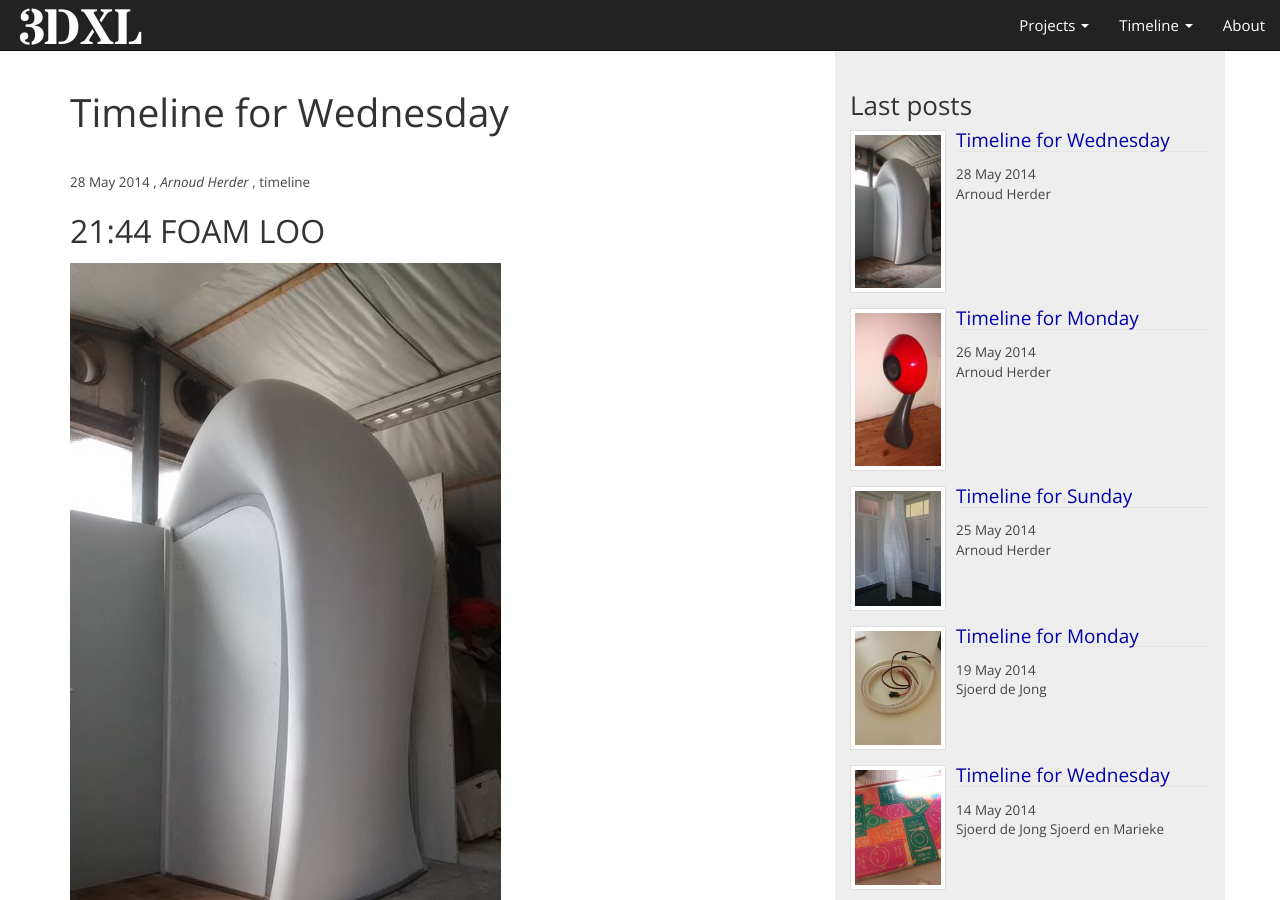
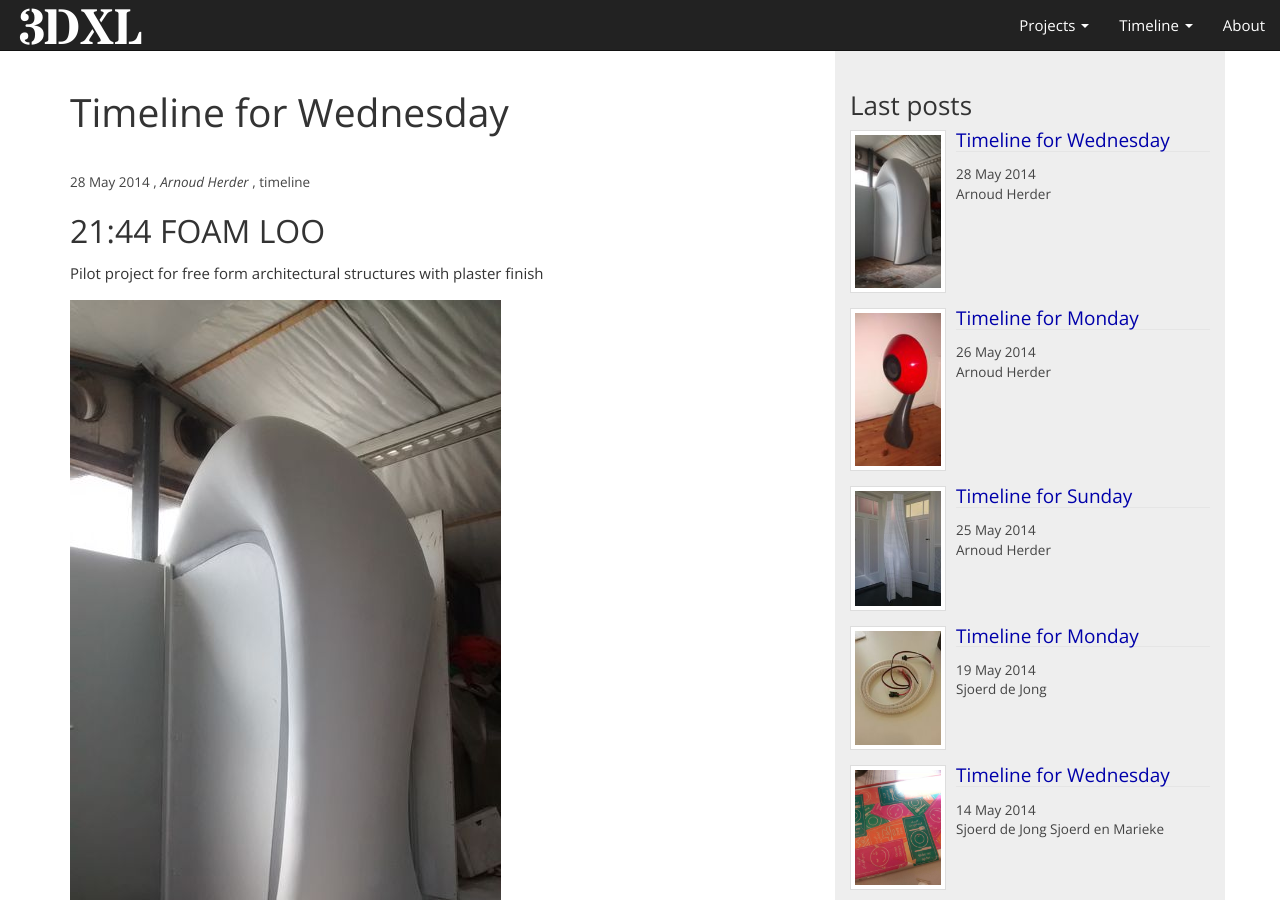
Before and after one commit to 3dxl/3dxl.github.io, a Jekyll site: the page built from _posts/2014-05-28-timeline.markdown, in a window 1280 px wide and 900 px high. Built offline with Jekyll 4.4.1, drawn with Linux system fonts in a browser that asks for light colours; nearby versions of some CDN libraries.

Commit message:
Update 2014-05-28-timeline.markdown

```diff
--- a/_posts/2014-05-28-timeline.markdown
+++ b/_posts/2014-05-28-timeline.markdown
@@ -11,12 +11,26 @@
 ---
 
 ## 21:44 FOAM LOO
-![](https://raw.githubusercontent.com/3dxl/3dxl.github.io/master/photos/2014-05-28/00_img_20140524_162027770.midi.jpg)
-![](https://raw.githubusercontent.com/3dxl/3dxl.github.io/master/photos/2014-05-28/01_img_20140525_204622860.midi.jpg)
-![](https://raw.githubusercontent.com/3dxl/3dxl.github.io/master/photos/2014-05-28/02_img_20140525_205623624.midi.jpg)
-![](https://raw.githubusercontent.com/3dxl/3dxl.github.io/master/photos/2014-05-28/03_img_20140525_205735782.midi.jpg)
-![](https://raw.githubusercontent.com/3dxl/3dxl.github.io/master/photos/2014-05-28/04_img_20140525_205929847_hdr.midi.jpg)
-![](https://raw.githubusercontent.com/3dxl/3dxl.github.io/master/photos/2014-05-28/05_img_20140525_210205047.midi.jpg)
-![](https://raw.githubusercontent.com/3dxl/3dxl.github.io/master/photos/2014-05-28/06_img_20140525_210259512.midi.jpg)
 
 Pilot project for free form architectural structures with plaster finish
+
+
+![](https://raw.githubusercontent.com/3dxl/3dxl.github.io/master/photos/2014-05-28/00_img_20140524_162027770.midi.jpg)
+
+
+![](https://raw.githubusercontent.com/3dxl/3dxl.github.io/master/photos/2014-05-28/01_img_20140525_204622860.midi.jpg)
+
+
+![](https://raw.githubusercontent.com/3dxl/3dxl.github.io/master/photos/2014-05-28/02_img_20140525_205623624.midi.jpg)
+
+
+![](https://raw.githubusercontent.com/3dxl/3dxl.github.io/master/photos/2014-05-28/03_img_20140525_205735782.midi.jpg)
+
+
+![](https://raw.githubusercontent.com/3dxl/3dxl.github.io/master/photos/2014-05-28/04_img_20140525_205929847_hdr.midi.jpg)
+
+
+![](https://raw.githubusercontent.com/3dxl/3dxl.github.io/master/photos/2014-05-28/05_img_20140525_210205047.midi.jpg)
+
+
+![](https://raw.githubusercontent.com/3dxl/3dxl.github.io/master/photos/2014-05-28/06_img_20140525_210259512.midi.jpg)
```
